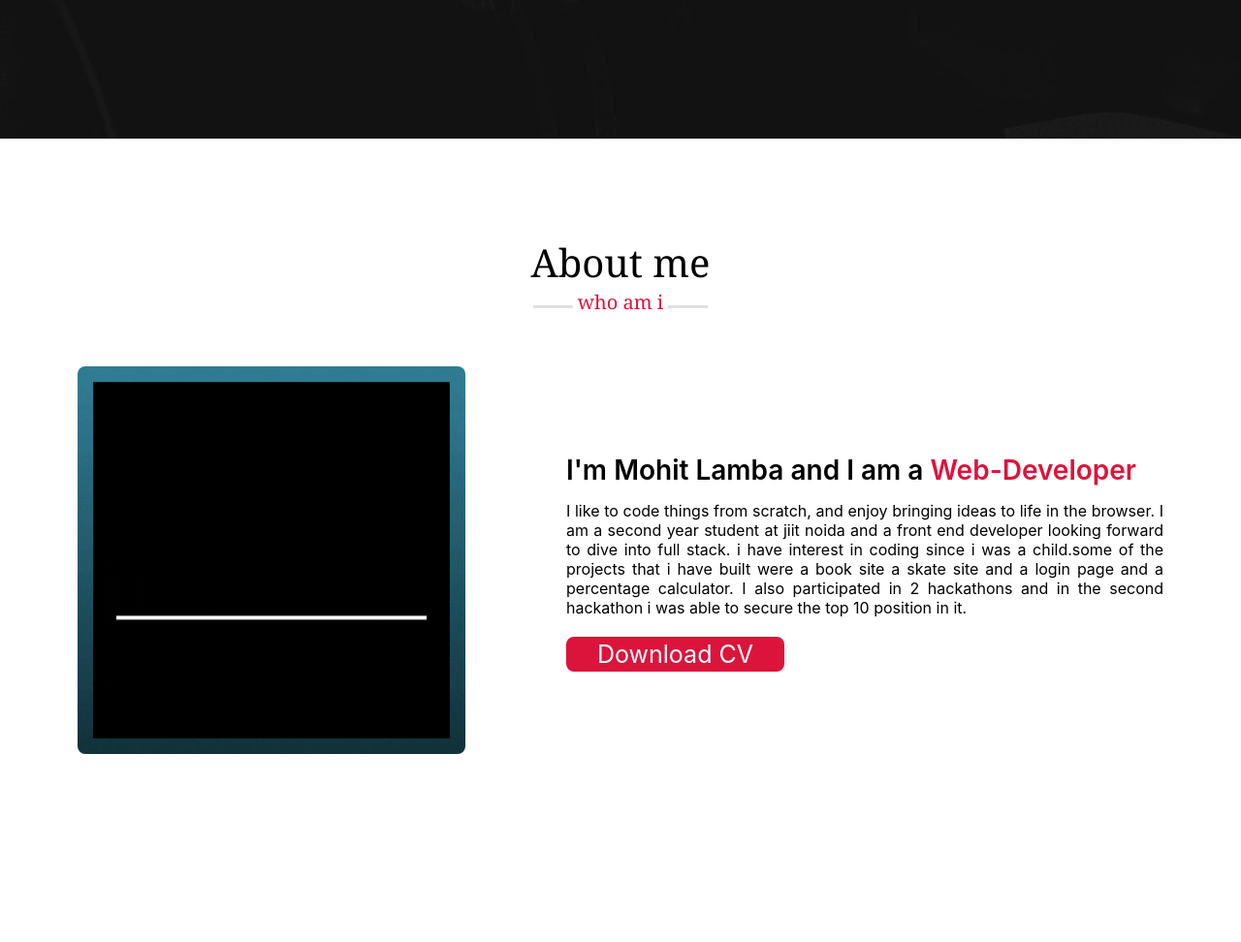
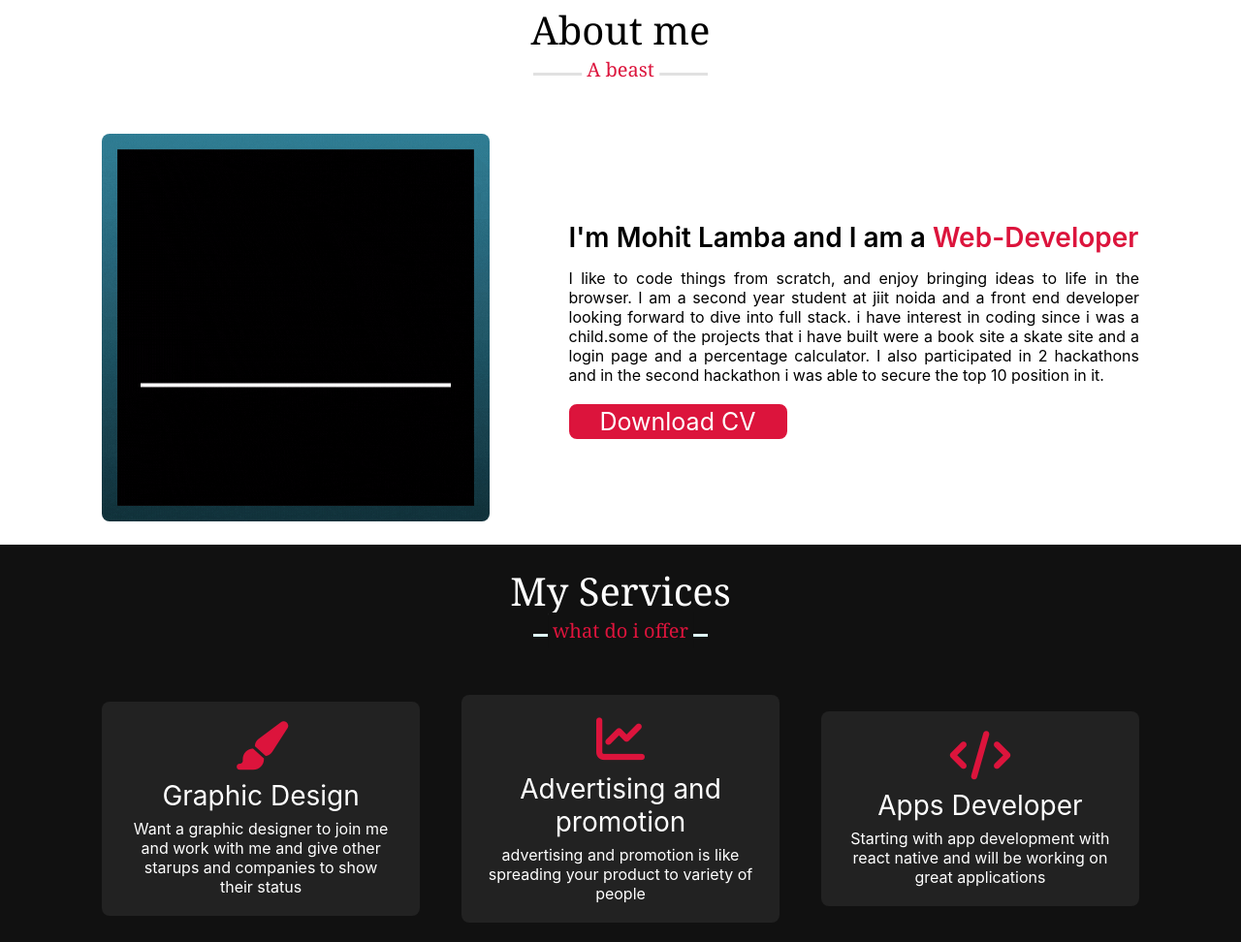
Before and after one commit to mohit200008/portfolio2, a plain HTML site: page index.html in a window 1280 px wide. Shown: the part 857-1829 px from the top of the page at 97% size. Before the commit the page ends 1739 px from the top, so only its background shows below. Drawn offline with Linux system fonts and the light colour scheme.

Commit message:
about section almost completed

```diff
--- a/index.html
+++ b/index.html
@@ -41,7 +41,7 @@
         </div>
 
     </section>
-
+    <!-------about------------>
     <section class="about" id="about">
         <div class="max-width">
             <h2 class="title">About me</h2>
@@ -60,6 +60,35 @@
             </div>
         </div>
     </section>
+
+    <section class="services" id="services">
+        <div class="max-width">
+            <h2 class="title">My Services</h2>
+            <div class="serv-content">
+               <div class="card">
+                   <div class="box">
+                    <i class="fas fa-paint-brush"></i>
+                    <div class="text">Graphic Design</div>
+                    <p>Want a graphic designer to join me and work with me and give other
+                        starups and companies to show their status</p>
+                   </div>
+               </div>
+            <div class="card">
+              <div class="box">
+                 <i class="fas fa-chart-line"></i>
+                 <div class="text">Advertising and promotion</div>
+                 <p>advertising and promotion is like spreading your product to variety of people</p>
+              </div>
+        </div>
+        <div class="card">
+            <div class="box">
+                 <i class="fas fa-code"></i>
+                 <div class="text">Apps Developer</div>
+                 <p>Starting with app development with react native and will be working on great applications</p>
+                 </div>
+            </div>
+         </div>
+    </section>
 <script src="script.js"></script>
 </body>
 </html>
--- a/style.css
+++ b/style.css
@@ -43,7 +43,7 @@
 
 }
 .navbar .menu li {
-    list-style:none;
+    list-style:georgian;
     display: inline-block;
 }
 
@@ -109,14 +109,15 @@
     color: #ffff;
     background:darkslategray;
 }
+
+.about, .services {
+    font-family: -apple-system, BlinkMacSystemFont, 'Segoe UI', Roboto, Oxygen, Ubuntu, Cantarell, 'Open Sans', 'Helvetica Neue', sans-serif;
+}
 section{
-    padding: 100px 0;
+    padding:20px 25px;
 }
 
-.about {
-    font-family: -apple-system, BlinkMacSystemFont, 'Segoe UI', Roboto, Oxygen, Ubuntu, Cantarell, 'Open Sans', 'Helvetica Neue', sans-serif;
-}
-.about .title {
+section .title {
     position: relative;
     text-align: center;
     font-size: 40px;
@@ -125,7 +126,7 @@ section{
     padding-bottom: 20px;
     font-family:Georgia, 'Times New Roman', Times, serif;
 }
-.about .title::before{
+section .title::before{
     content: "";
     position: absolute;
     bottom: 0px;
@@ -135,8 +136,7 @@ section{
     background: #2222;
     transform: translateX(-50%);
 }
-.about .title::after{
-    content: "who am i";
+section .title::after{
     position: absolute;
     bottom: -12px;
     left: 50%;
@@ -146,11 +146,16 @@ section{
     background:#ffff;
     transform: translateX(-50%);
 }
-.about .about-content {
+.about .title::after{
+    content: "A beast";
+}
+.about .about-content,
+.services .serv-content {
     display: flex;
+    flex-wrap: wrap;
     align-items: center;
     justify-content: space-between;
-    flex-wrap: wrap;
+
 }
 .about .about-content .column-left{
     width: 45%;
@@ -190,7 +195,46 @@ section{
     color: brown;
     background: none;
 }
+.services{
+    color: #fff;
+    background: #111;
+}
+.services .title::before{
+    background:lightcyan;
 
+}
+.services .title::after{
+    background: #111;
+    content: "what do i offer";
+}
+.services .serv-content .card{
+    display: flex;
+    background: #222;
+    text-align: center;
+    border-radius: 8px;
+    padding: 30px 20px;
+    flex:0 1 26%;
+    padding: 20px 25px;
+}
+.services .serv-content .card:hover{
+    background:lightpink;
+}
+.services .serv-content .card i{
+    font-size: 50px;
+    color: crimson;
+}
+.services .serv-content .card .box{
+    transition: all 0.3s ease;
+}
+.services .serv-content .card:hover .box{
+    transform: scale(1.05);
+}
+
+.services .serv-content .card .text {
+    font-size: 28px;
+    font-weight: 500px;
+    margin: 10px 5px 7px 5px;
+}
 
 
 
```
